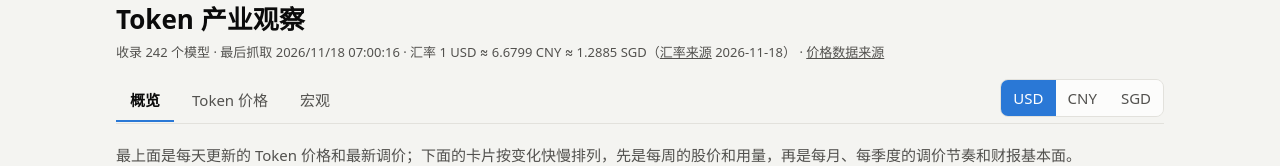
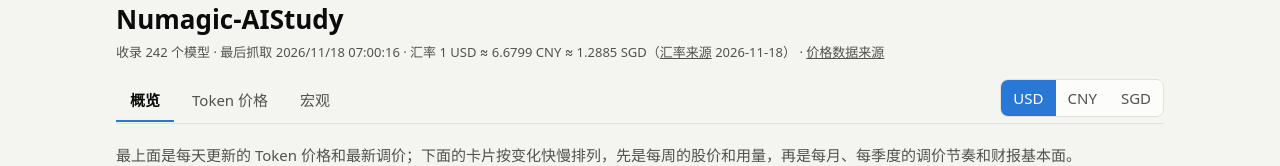
Before and after one commit to tinychubbyali/Model-price-tracker, a website with bundled scripts: page docs/index.html in a window 1280 px wide. Shown: the top 166 px of the page. Built offline with nearby package versions, Linux system fonts and the light colour scheme.

Commit message:
Rename site to Numagic-AIStudy
Co-Authored-By: Claude Opus 5.5 <noreply@anthropic.com>
Claude-Session: https://claude.ai/code/session_01TbEiP96EBGEoavTuKDjJYK

```diff
--- a/docs/index.html
+++ b/docs/index.html
@@ -3,13 +3,13 @@
 <head>
   <meta charset="utf-8">
   <meta name="viewport" content="width=device-width, initial-scale=1">
-  <title>Token 产业观察</title>
+  <title>Numagic-AIStudy</title>
   <meta name="description" content="从 Token 价格切入，追踪 AI 产业链的宏观指标">
   <link rel="stylesheet" href="style.css">
 </head>
 <body>
   <header class="wrap">
-    <h1>Token 产业观察</h1>
+    <h1>Numagic-AIStudy</h1>
     <p class="meta" id="meta">加载中…</p>
     <nav class="tabs" aria-label="页面">
       <a href="#overview" data-tab="overview">概览</a>
```
Also changed, not shown: README.md.
